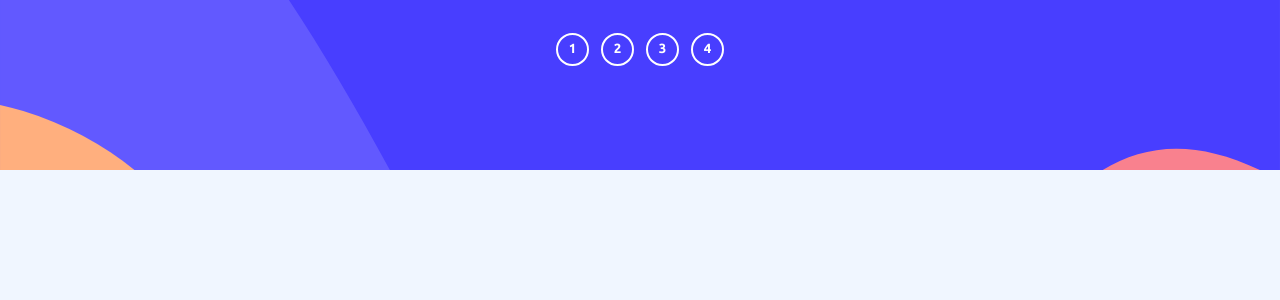
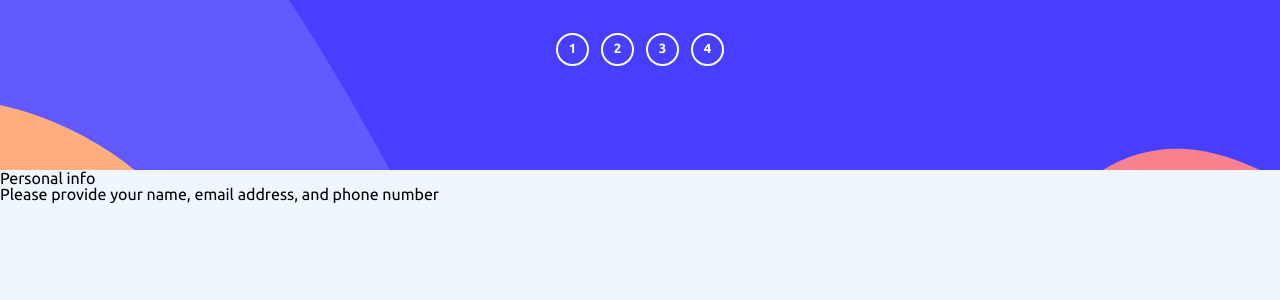
Before and after one commit to HamnaIshaq/multi-step-form, a React (Vite) app: page / in a window 1280 px wide. Shown: the top 300 px of the page. Built offline with nearby package versions, Linux system fonts and the light colour scheme.

Commit message:
Show Card component

```diff
--- a/src/App.jsx
+++ b/src/App.jsx
@@ -1,10 +1,12 @@
 import React, { useState } from 'react';
 import Sidebar from './components/Sidebar';
+import Card from './components/Card';
 
 function App() {
   return (
     <div>
       <Sidebar/>
+      <Card/>
     </div>
   )
 }
```
